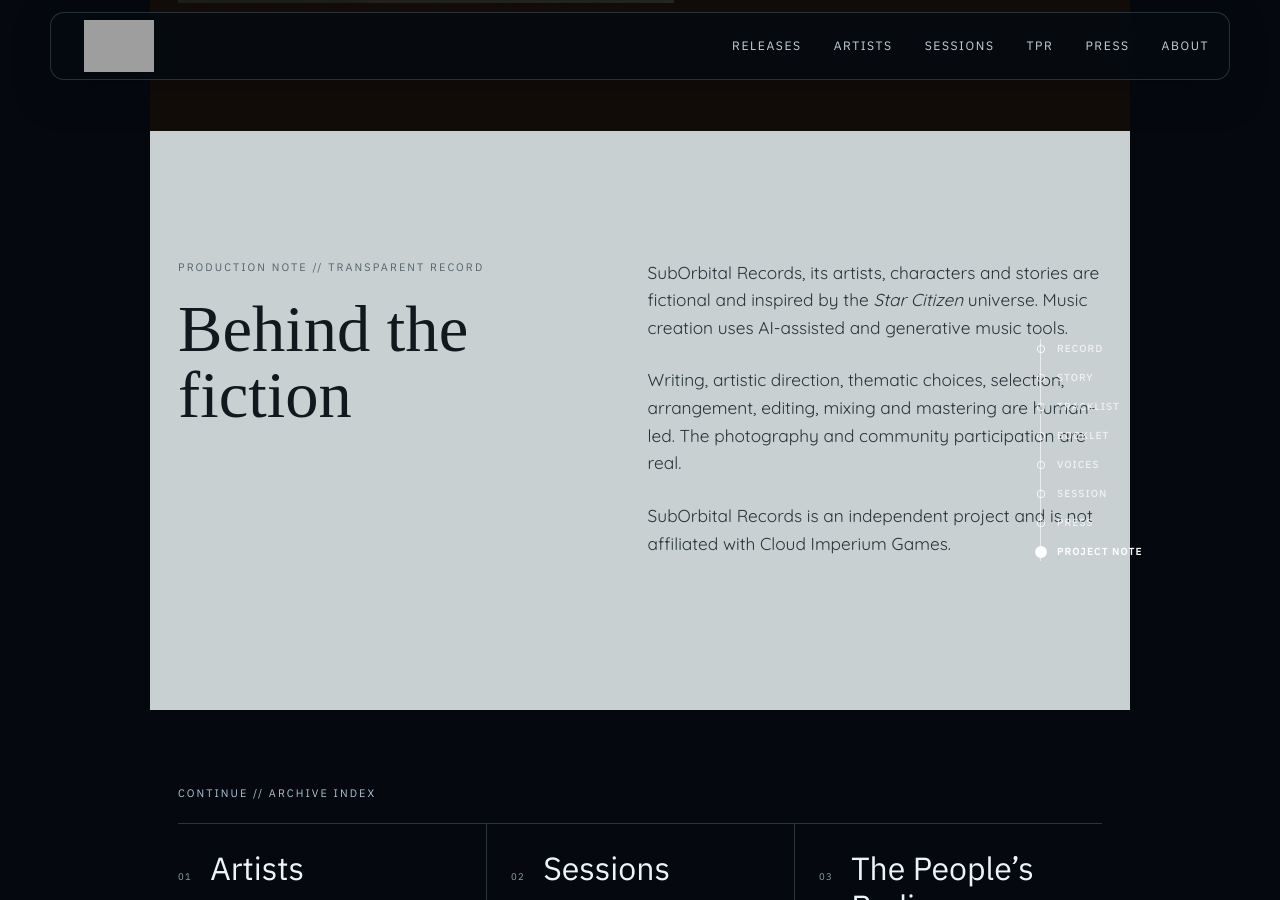
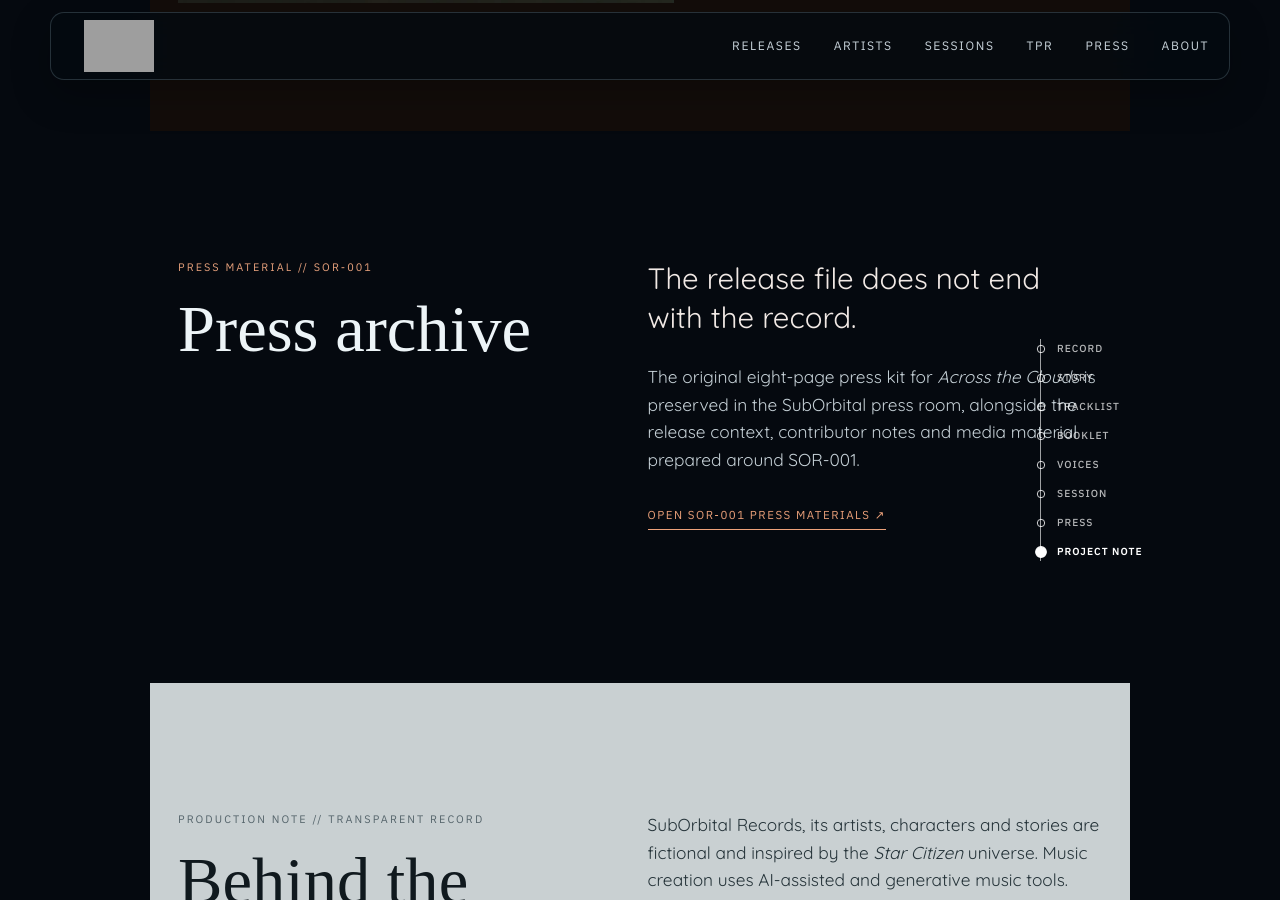
Before and after one commit to yannockverne/suborbital, a Jekyll site: the page built from _releases/sor-001.md, in a window 1280 px wide and 900 px high, scrolled down 6703 px. Built offline with Jekyll 4.4.1, drawn with Linux system fonts in a browser that asks for light colours; some web fonts are replaced; grey boxes are pictures that could not be loaded.

Commit message:
Link SOR-001 release to press archive

```diff
--- a/_releases/sor-001.md
+++ b/_releases/sor-001.md
@@ -151,6 +151,17 @@ tracks:
     </div>
   </section>
 
+  <section id="release-press" class="release-section release-press" data-rail-theme="dark" aria-labelledby="press-heading">
+    <div class="release-shell release-editorial-grid reveal">
+      <div><p class="eyebrow warm">PRESS MATERIAL // SOR-001</p><h2 id="press-heading">Press archive</h2></div>
+      <div class="release-prose">
+        <p class="release-lead">The release file does not end with the record.</p>
+        <p>The original eight-page press kit for <em>Across the Clouds</em> is preserved in the SubOrbital press room, alongside the release context, contributor notes and media material prepared around SOR-001.</p>
+        <p><a class="text-link warm-link" href="{{ '/press/#sor-001' | relative_url }}">Open SOR-001 press materials <span aria-hidden="true">↗</span></a></p>
+      </div>
+    </div>
+  </section>
+
   <section id="release-context" class="release-section release-context" data-rail-theme="dark" aria-labelledby="context-heading">
     <div class="release-shell release-editorial-grid reveal">
       <div><p class="eyebrow">PRODUCTION NOTE // TRANSPARENT RECORD</p><h2 id="context-heading">Behind the fiction</h2></div>
```
